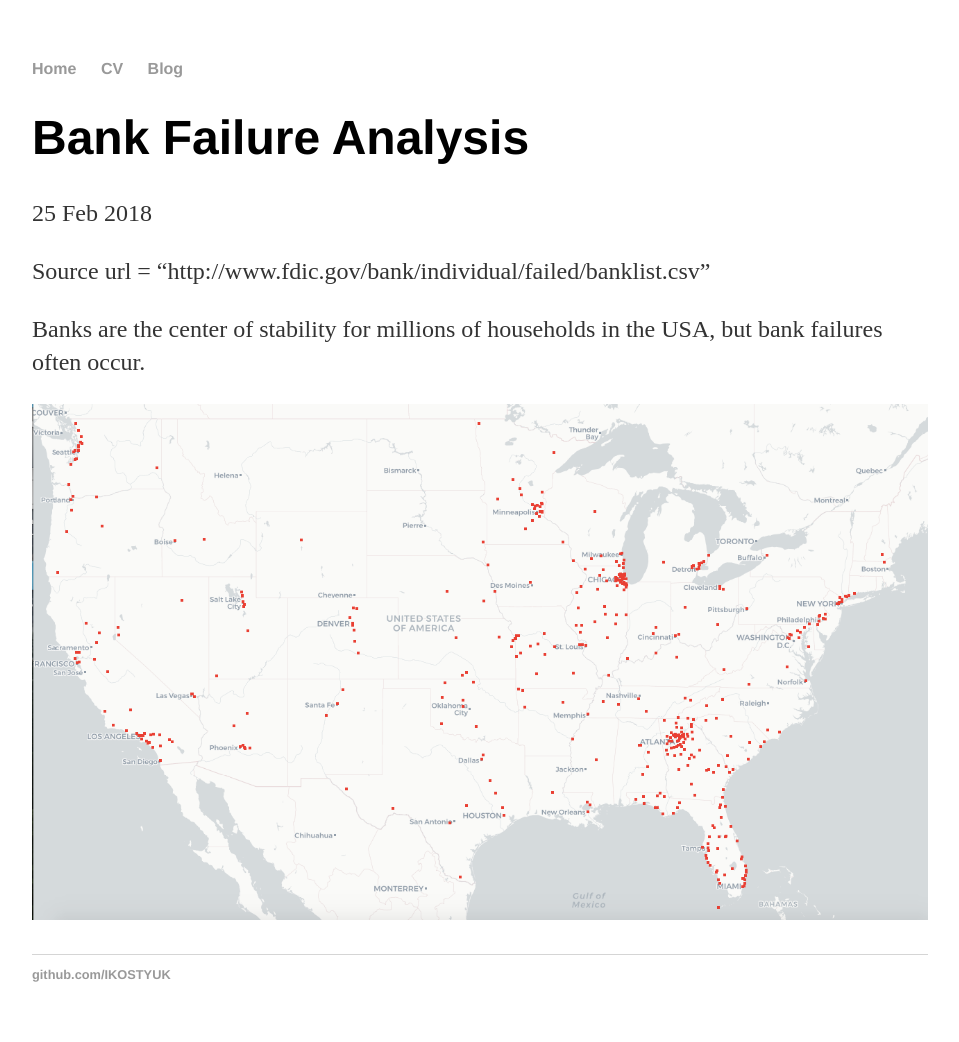
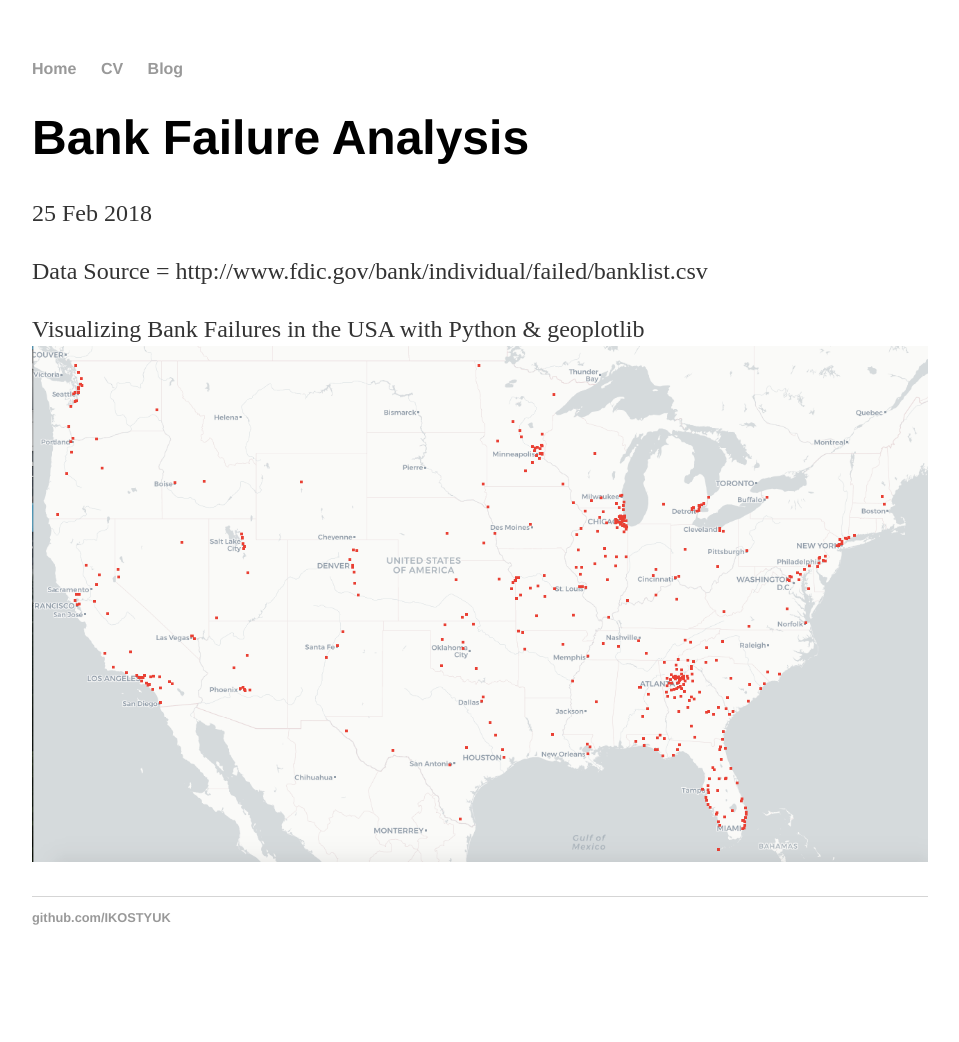
Before and after one commit to IKOSTYUK/ikostyuk.github.io, a Jekyll site: the page built from _posts/2018-02-25-Bank-Failure-Analysis.md, in a window 1280 px wide. Shown: the whole page, without its empty margins (160-1119 px from the left). Built offline with Jekyll 4.4.1, drawn with Linux system fonts in a browser that asks for light colours; our own code applies the rules of GitHub Pages for plain Markdown files; after the commit the page ends 985 px from its top, so only the background shows below that.

Commit message:
Update 2018-02-25-Bank-Failure-Analysis.md

```diff
--- a/_posts/2018-02-25-Bank-Failure-Analysis.md
+++ b/_posts/2018-02-25-Bank-Failure-Analysis.md
@@ -1,7 +1,6 @@
 
 
-Source url = "http://www.fdic.gov/bank/individual/failed/banklist.csv"
+Data Source = http://www.fdic.gov/bank/individual/failed/banklist.csv
 
-Banks are the center of stability for millions of households in the USA, but bank failures often occur.
-
+Visualizing Bank Failures in the USA with Python & geoplotlib
 <img src="/img/Bank_Map.png" height="100%" width="100%" class="inline"/>
```
